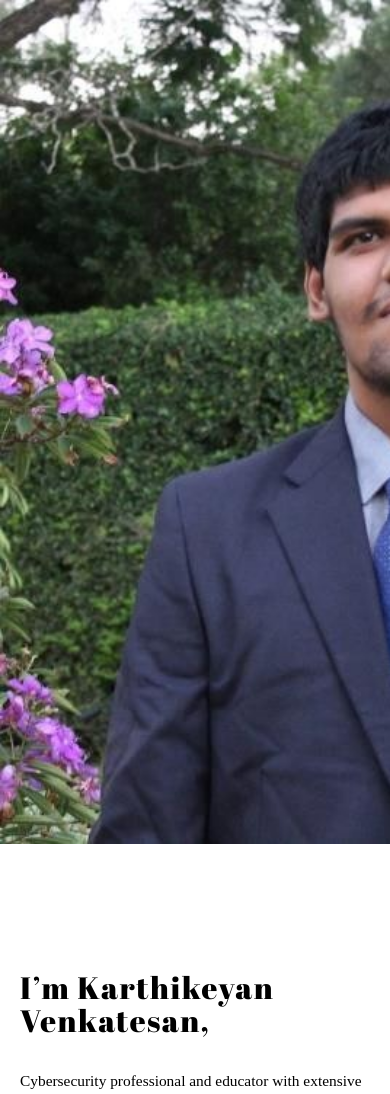
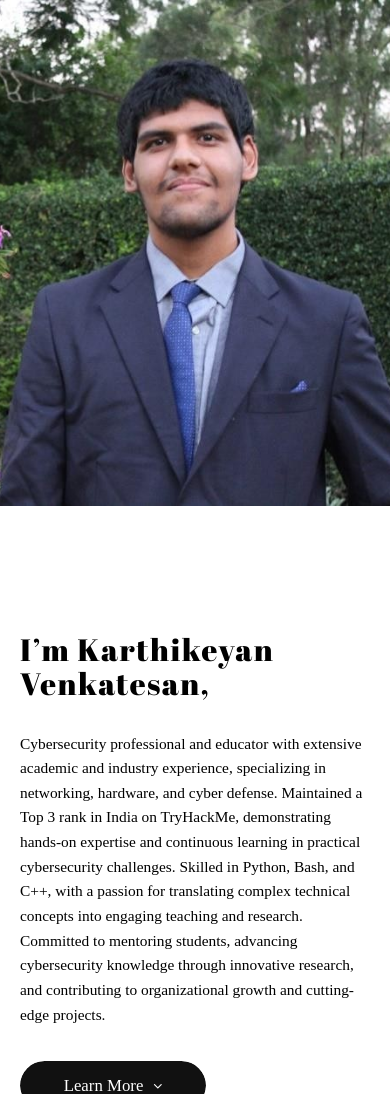
Before and after one commit to vkarthikeyan12/trial-website, a Flask app: page / in a window 390 px wide. Shown: the top 1094 px of the page. Run offline with Flask 3, Linux system fonts and the light colour scheme; some libraries are stand-ins or nearby versions; some web fonts are replaced.

Commit message:
Update main.css

```diff
--- a/static/assets/css/main.css
+++ b/static/assets/css/main.css
@@ -219,19 +219,18 @@ a:hover
 /** 3. Image Container
 *******************************************************************/
 
-.image-container
-{
-    position: fixed;
+.image-container {
+    position: relative;  /* relative works better for responsiveness */
     z-index: 10;
     top: 0;
     left: 0;
 
-    width: 50%;
-    height: 100%;
+    width: 100%;        /* full width of parent / viewport */
+    height: 100vh;      /* full height of viewport */
+    overflow: hidden;   /* hide overflow if image is larger */
 }
 
-.image-container .background-img
-{
+.image-container .background-img {
     position: absolute;
     z-index: 1;
     top: 0;
@@ -240,29 +239,18 @@ a:hover
     width: 100%;
     height: 100%;
 
-    -webkit-transition: opacity 1s ease;
-         -o-transition: opacity 1s ease;
-            transition: opacity 1s ease;
+    background: url(../img/background.jpg) no-repeat center center;
+    background-size: cover;
 
-    background: url(../img/background.jpg);
-    background-repeat: no-repeat;
-    background-size: cover;
+    transition: opacity 1s ease;  /* smoother transitions */
 }
 
-@media (max-width:1200px)
-{
-    .image-container
-    {
-        position: relative;
-        z-index: 10;
-        top: 0;
-        left: 0;
-
-        width: 100%;
-        height: 100vh;
+/* Optional: tweak for very small screens */
+@media (max-width: 768px) {
+    .image-container {
+        height: 60vh; /* reduce height slightly on small screens */
     }
 }
-
 
 
 /** 4. Content Area
```
